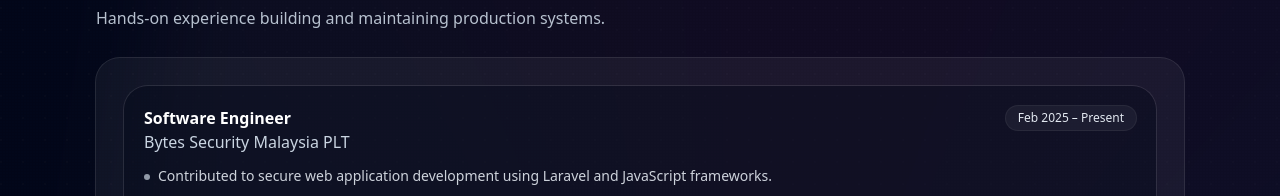
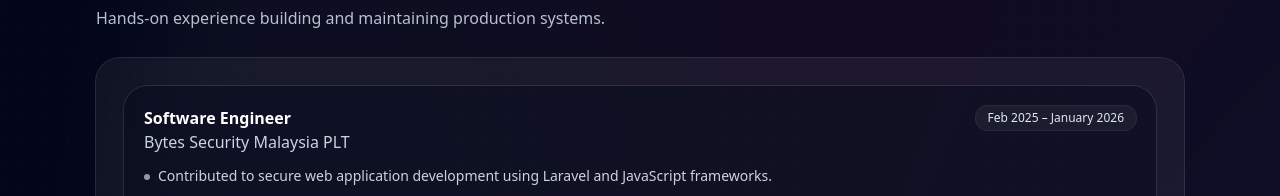
Before and after one commit to LRecodex/portfolio-azim, a React (Vite) app: page / in a window 1280 px wide. Shown: the part 1841-2037 px from the top of the page. Built offline with nearby package versions, Linux system fonts and the light colour scheme; the HTML template or start-up script is replaced by a standard one.

Commit message:
update job experience

```diff
--- a/src/App.tsx
+++ b/src/App.tsx
@@ -701,7 +701,7 @@ export default function App() {
     {
       company: "Bytes Security Malaysia PLT",
       role: "Software Engineer",
-      period: "Feb 2025 – Present",
+      period: "Feb 2025 – January 2026",
       bullets: [
         "Contributed to secure web application development using Laravel and JavaScript frameworks.",
         "Optimized backend processes and database queries to improve efficiency and code quality.",
```
